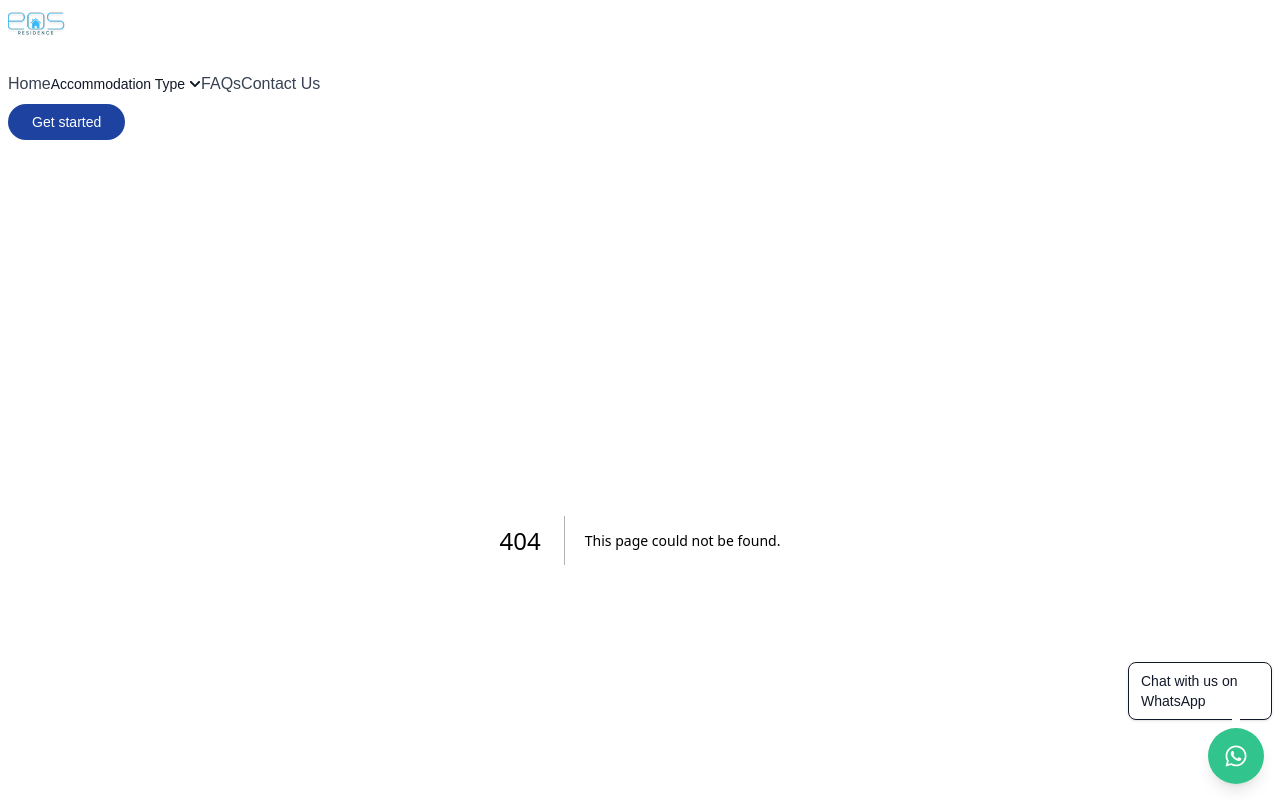
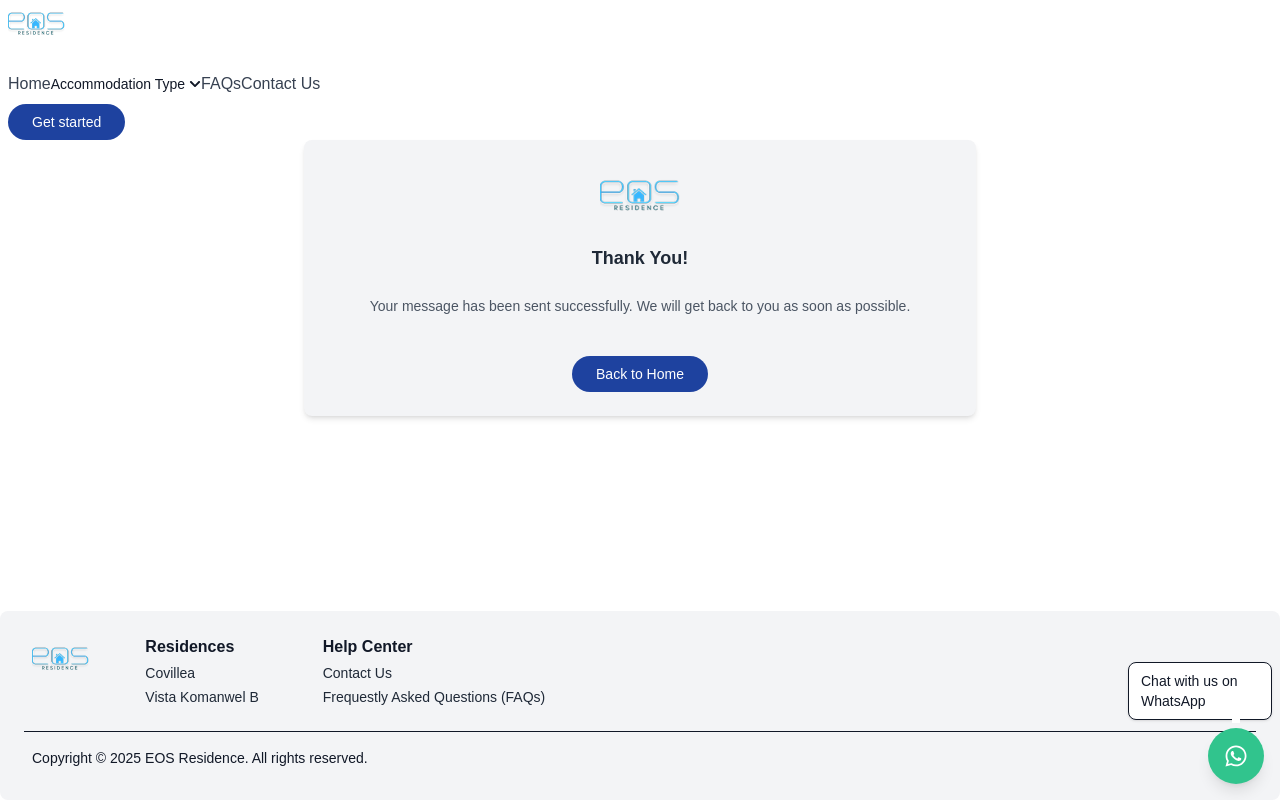
Before and after one commit to ZheeXhee/eos-residence, a Next.js app: page /thank-you in a window 1280 px wide. Before the commit this address had no page. Shown: the top 800 px of the page. Built offline with nearby package versions, Linux system fonts and the light colour scheme.

Commit message:
Make the contact form work

```diff
--- /dev/null
+++ b/src/app/thank-you/page.tsx
@@ -0,0 +1,9 @@
+import ThankYou from "@/components/thank-you";
+
+export default function ThankYouPage() {
+  return (
+    <div className="px-4">
+      <ThankYou />
+    </div>
+  )
+}
--- a/src/components/contact-us/index.tsx
+++ b/src/components/contact-us/index.tsx
@@ -1,27 +1,14 @@
 "use client";
 import { useState } from "react";
 import logo from "../../../public/logo.png";
-import { FaEnvelope, FaWhatsapp } from "react-icons/fa";
 
 export default function ContactUs() {
   const [name, setName] = useState<string>("");
   const [email, setEmail] = useState<string>("");
   const [message, setMessage] = useState<string>("");
 
-  const handleSubmit = () => {
-    const receiverEmail = "eosstay@gmail.com";
-    const subject = encodeURIComponent("Contact Us From Landing Page");
-    const body = encodeURIComponent(
-      `Name: ${name}\nEmail: ${email}\n\n${message}`
-    );
-    const mailtoLink = `mailto:${receiverEmail}?subject=${subject}&body=${body}`;
-    window.location.href = mailtoLink;
-  };
-
   return (
-    <>
     <div className="flex flex-col items-center gap-10 justify-center">
-        {/* Contact Form */}
       <div className="flex-1 bg-gray-100 p-6 rounded-lg shadow-md">
         <h2 className="text-lg font-semibold text-gray-800 mb-2 text-center mb-4">
           Contact Us
@@ -36,20 +23,21 @@ export default function ContactUs() {
 
         <form
           className="space-y-4"
-            onSubmit={(e) => {
-              e.preventDefault();
-              handleSubmit();
-            }}
+          action="https://formsubmit.co/eosstay@gmail.com"
+          method="POST"
         >
+          {/* Prevent spam */}
+          <input type="hidden" name="_captcha" value="false" />
+          <input type="hidden" name="_subject" value="Contact Us From Landing Page" />
+          <input type="hidden" name="_next" value="http://localhost:3000/thank-you" />
+
           <div>
-              <label
-                htmlFor="name"
-                className="block text-sm font-medium text-gray-700 mb-1"
-              >
+            <label htmlFor="name" className="block text-sm font-medium text-gray-700 mb-1">
               Name
             </label>
             <input
               id="name"
+              name="name"
               type="text"
               className="w-full border border-gray-500 bg-white rounded-md px-4 py-2 focus:outline-none focus:ring-2 focus:ring-blue-400"
               placeholder="Enter your name"
@@ -60,14 +48,12 @@ export default function ContactUs() {
           </div>
 
           <div>
-              <label
-                htmlFor="email"
-                className="block text-sm font-medium text-gray-700 mb-1"
-              >
+            <label htmlFor="email" className="block text-sm font-medium text-gray-700 mb-1">
               Email
             </label>
             <input
               id="email"
+              name="email"
               type="email"
               className="w-full border border-gray-500 bg-white rounded-md px-4 py-2 focus:outline-none focus:ring-2 focus:ring-blue-400"
               placeholder="Enter your email"
@@ -78,14 +64,12 @@ export default function ContactUs() {
           </div>
 
           <div>
-              <label
-                htmlFor="message"
-                className="block text-sm font-medium text-gray-700 mb-1"
-              >
+            <label htmlFor="message" className="block text-sm font-medium text-gray-700 mb-1">
               Message
             </label>
             <textarea
               id="message"
+              name="message"
               rows={5}
               className="w-full border border-gray-500 bg-white rounded-md px-4 py-2 focus:outline-none focus:ring-2 focus:ring-blue-400"
               placeholder="Enter your message"
@@ -106,6 +90,5 @@ export default function ContactUs() {
         </form>
       </div>
     </div>
-    </>
   );
 }
--- /dev/null
+++ b/src/components/thank-you/index.tsx
@@ -0,0 +1,19 @@
+import logo from '../../../public/logo.png';
+
+export default function ThankYou() {
+  return (
+    <div className="flex flex-col items-center gap-4 justify-center bg-gray-100 p-6 rounded-lg shadow-md max-w-2xl w-full mx-auto">
+      <img src={logo.src} alt="logo" className="mx-auto w-20 h-16" />
+      <h2 className="text-lg font-semibold text-gray-800 mb-2 text-center">
+        Thank You!
+      </h2>
+      <p className="text-gray-600 text-sm text-center mb-6">
+        Your message has been sent successfully. We will get back to you as soon as possible.
+      </p>
+      <a
+        href="/"
+        className="bg-blue-800 text-white px-6 py-2 rounded-4xl text-sm hover:bg-blue-700 transition-colors"
+      >Back to Home</a>
+    </div>
+  );
+}
```
Lines whose indentation alone changed are shown as unchanged.
